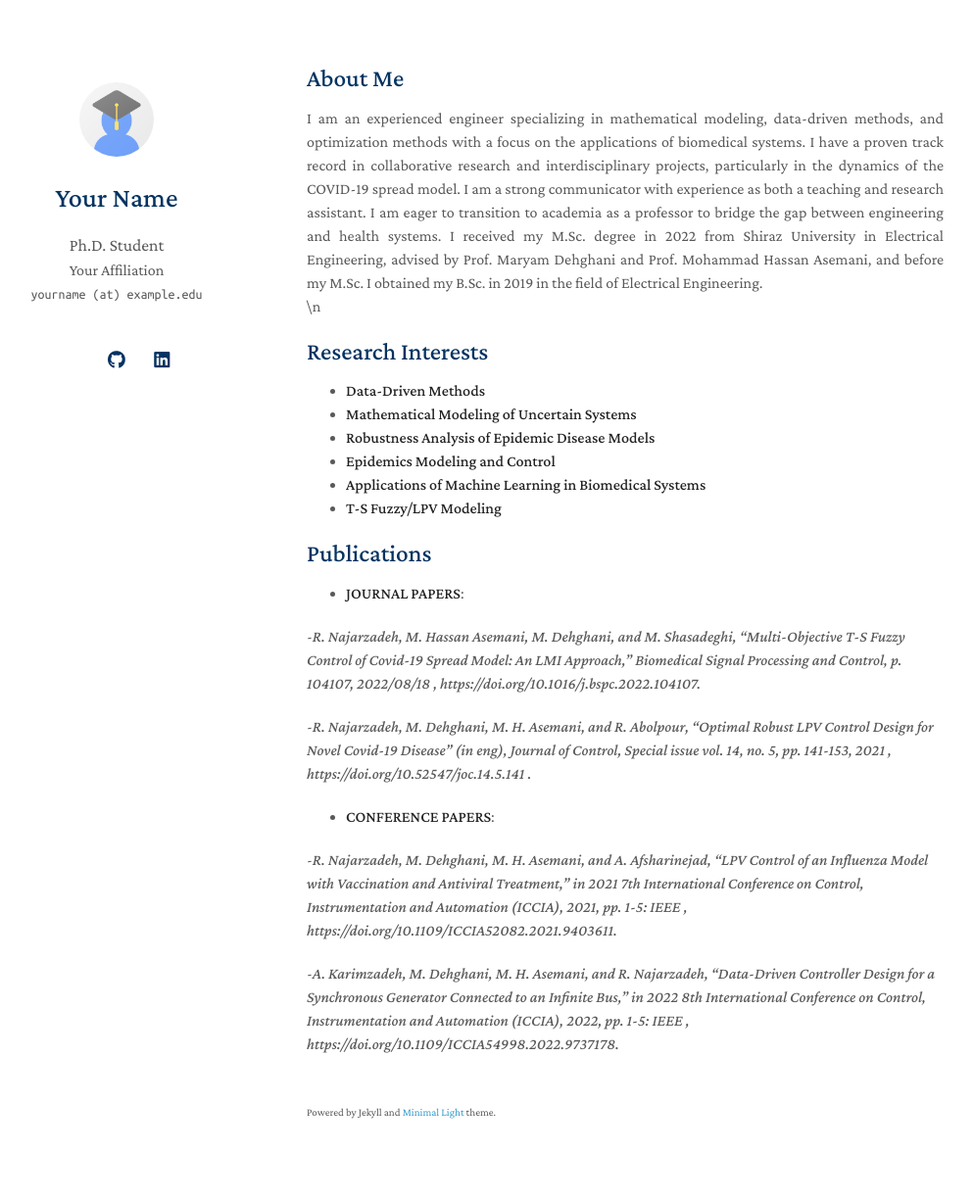
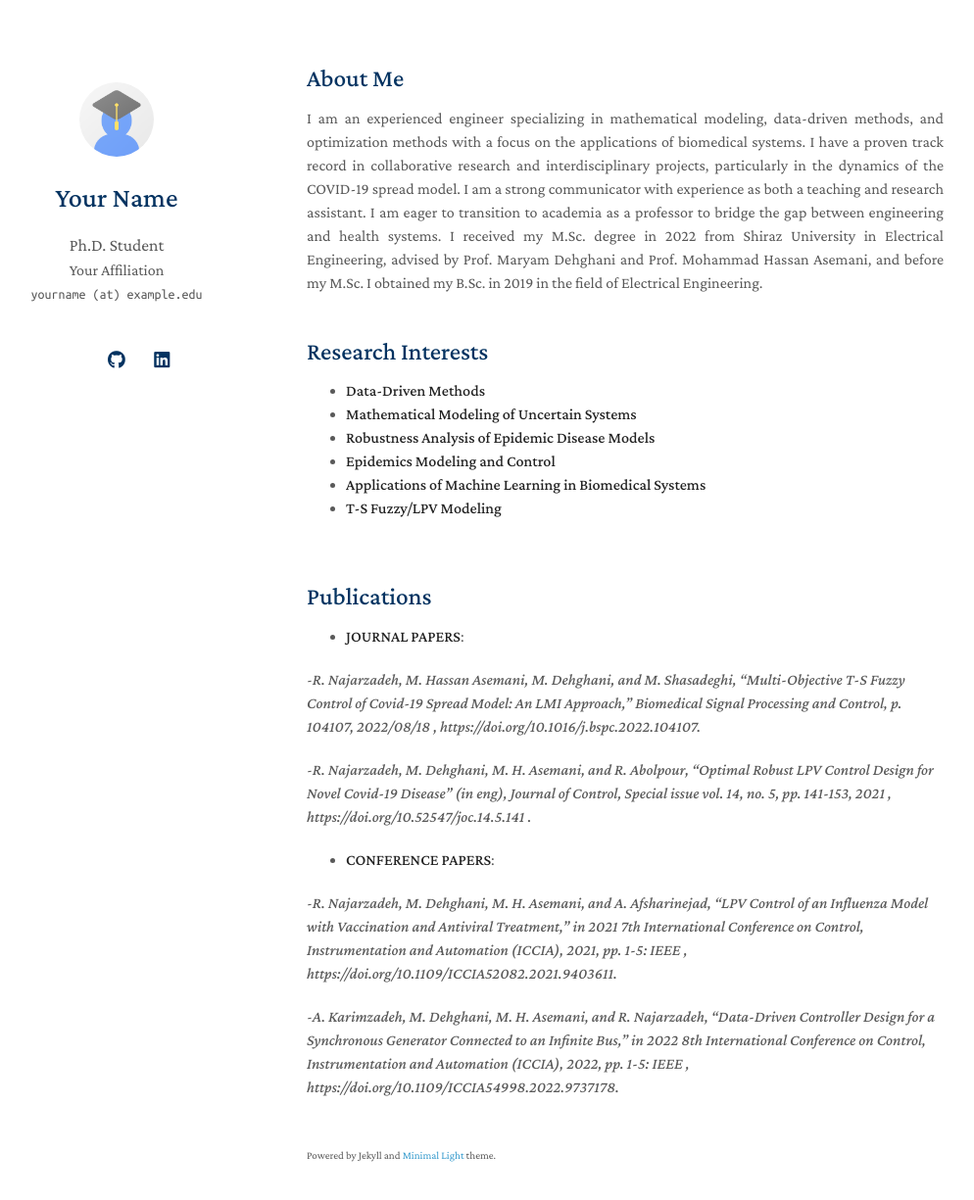
Before and after one commit to rezanajar/rezanajar.github.io, a Jekyll site: the page built from index.md, in a window 1280 px wide and 1260 px high. Shown: the top 1225 px of the window at 98% size, without its empty margins (157-1151 px from the left). Built offline with Jekyll 4.4.1, drawn with Linux system fonts in a browser that asks for light colours; a style sheet for code colours, icons or effects is not loaded; our own code applies the rules of GitHub Pages for plain Markdown files.

Commit message:
Update index.md

```diff
--- a/index.md
+++ b/index.md
@@ -6,7 +6,7 @@ layout: homepage
 <div style="text-align: justify;">
 I am an experienced engineer specializing in mathematical modeling, data-driven methods, and optimization methods with a focus on the applications of biomedical systems. I have a proven track record in collaborative research and interdisciplinary projects, particularly in the dynamics of the COVID-19 spread model. I am a strong communicator with experience as both a teaching and research assistant. I am eager to transition to academia as a professor to bridge the gap between engineering and health systems. I received my M.Sc. degree in 2022 from Shiraz University in Electrical Engineering, advised by Prof. Maryam Dehghani and Prof. Mohammad Hassan Asemani, and before my M.Sc. I obtained my B.Sc. in 2019 in the field of Electrical Engineering.
 </div>
-\n
+<br>
 
 ## Research Interests
 
@@ -17,6 +17,7 @@ I am an experienced engineer specializing in mathematical modeling, data-driven
 - **Applications of Machine Learning in Biomedical Systems**
 - **T-S Fuzzy/LPV Modeling**
 
+<br>
 
 ## Publications
 
```
